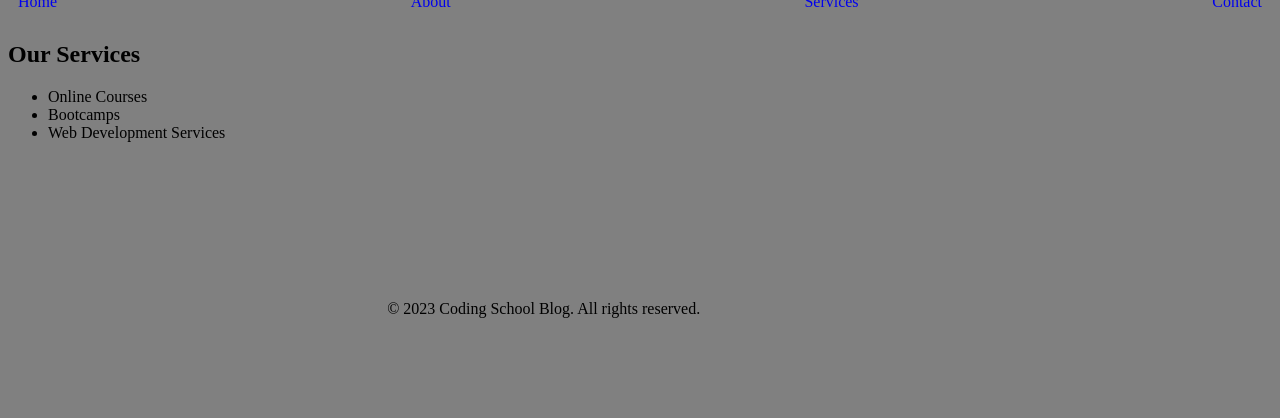
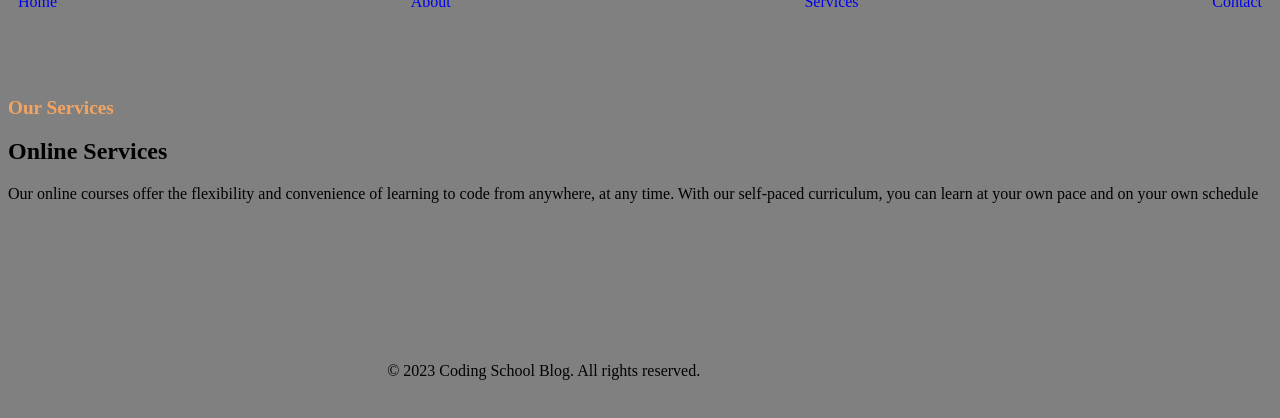
Before and after one commit to ruthjelimo/Coding--school-blog, a plain HTML site: page services.html in a window 1280 px wide. Drawn offline with Linux system fonts and the light colour scheme.

Commit message:
updated files

```diff
--- a/scss/style.scss
+++ b/scss/style.scss
@@ -61,3 +61,10 @@ body{
   padding-left: 10%;
   padding-right: 10%;
 }
+.services__title{
+  padding-right: 50%;
+  font-size: larger;
+  color: sandybrown;
+  margin-top: 6%;
+
+}
--- a/services.html
+++ b/services.html
@@ -21,11 +21,15 @@
 <section class="services">
     <div class="container">
       <h2 class="services__title">Our Services</h2>
-      <ul class="services__list">
+      <div class="online">
+        <h2>Online Services</h2>
+        <p>Our online courses offer the flexibility and convenience of learning to code from anywhere, at any time. With our self-paced curriculum, you can learn at your own pace and on your own schedule</p>
+      </div>
+      <!-- <ul class="services__list">
         <li class="services__item">Online Courses</li>
         <li class="services__item">Bootcamps</li>
         <li class="services__item">Web Development Services</li>
-      </ul>
+      </ul> -->
     </div>
   </section>
    <!-- Footer section -->
```
Also changed, not shown: scss/style.css, 1 other file.
